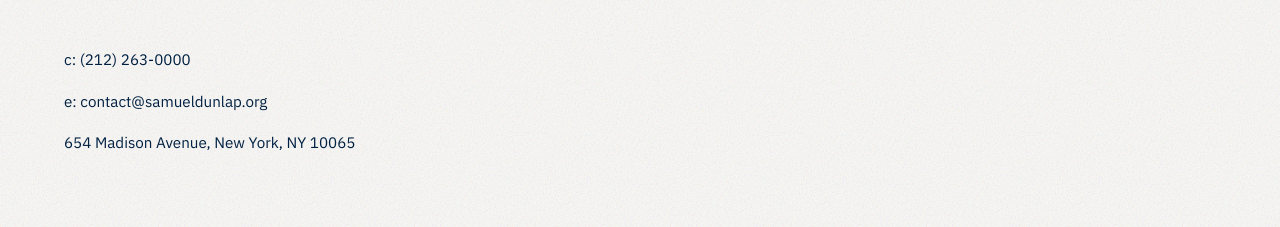
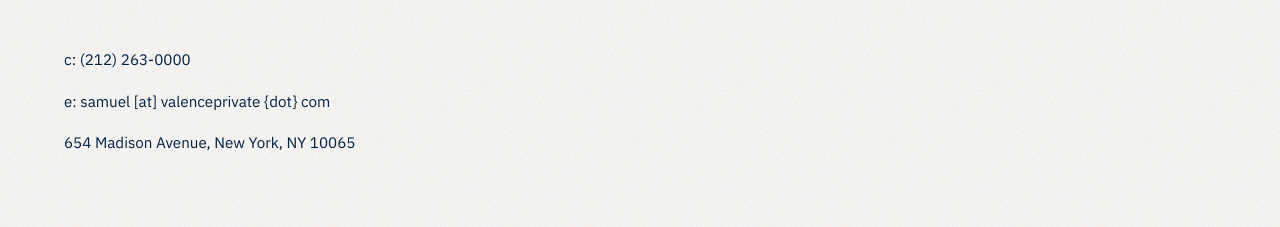
Before and after one commit to samuel-dunlap/valence-site, a Next.js app: page /inquire in a window 1280 px wide. Shown: the part 429-656 px from the top of the page. Built offline with nearby package versions, Linux system fonts and the light colour scheme.

Commit message:
Replace contact email with obfuscated format for spam protection
Co-Authored-By: Claude Opus 4.6 (1M context) <noreply@anthropic.com>

```diff
--- a/src/components/ContactInfo/ContactInfo.tsx
+++ b/src/components/ContactInfo/ContactInfo.tsx
@@ -26,9 +26,7 @@ export default function ContactInfo({
       <p className={className}>
         c: <a href={`tel:${phoneLink}`}>{phone}</a>
       </p>
-      <p className={className}>
-        e: <a href={`mailto:${email}`}>{email}</a>
-      </p>
+      <p className={className}>e: {email}</p>
       <p className={className}>
         {SITE.address.street}, {SITE.address.city}, {SITE.address.state}{" "}
         {SITE.address.zip}
--- a/src/lib/constants.ts
+++ b/src/lib/constants.ts
@@ -5,7 +5,7 @@ export const SITE = {
   logoFull: ":  V  A  L  E  N  C  E .",
   logoMark: ":  V .",
   phone: "(212) 263-0000",
-  email: "contact@samueldunlap.org",
+  email: "samuel [at] valenceprivate {dot} com",
   address: {
     street: "654 Madison Avenue",
     city: "New York",
```
Also changed, not shown: 2 other files (tests, documents, lock files or other folders).
